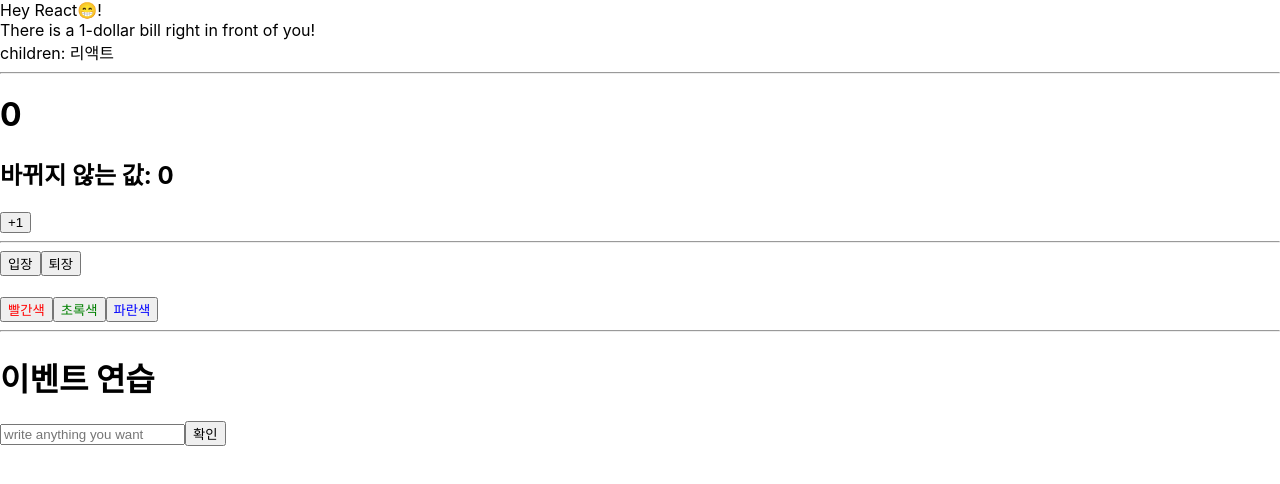
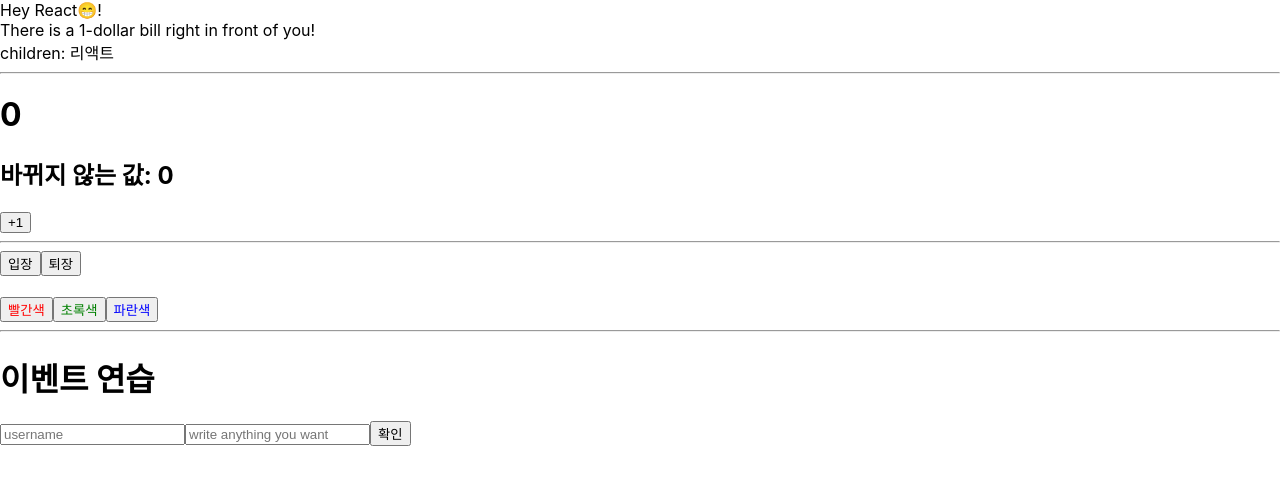
Before and after one commit to cdcoc0/react-ch.1-7, a React (Create React App) app: page / in a window 1280 px wide. Shown: the top 484 px of the page. Built offline with nearby package versions, Linux system fonts and the light colour scheme.

Commit message:
event -여러 개의 input : event 객체 사용(name속성)

```diff
--- a/src/EventPractice.js
+++ b/src/EventPractice.js
@@ -3,18 +3,20 @@
 class EventPractice extends Component {
 
     state = {
+        username: '',
         message: ''
     };
 
     handleChange = (e) => {
         this.setState({
-            message: e.target.value
+            [e.target.name]: e.target.value
         });
     }
 
     handleClick = () => {
-        alert(this.state.message);
+        alert(this.state.username + ': ' + this.state.message);
         this.setState({
+            username: '',
             message: ''
         });
     }
@@ -24,10 +26,17 @@
             <div>
                 <h1>이벤트 연습</h1>
                 <input type="text"
+                name="username"
+                placeholder="username"
+                value={this.state.username}
+                onChange={this.handleChange}>
+                </input>
+                <input type="text"
                 name="message"
                 placeholder="write anything you want"
                 value={this.state.message}
-                onChange={this.handleChange}></input>
+                onChange={this.handleChange}>
+                </input>
                 <button onClick={this.handleClick}>확인</button>
             </div>
         );
```
Also changed, not shown: 1 other file (tests, documents, lock files or other folders).
